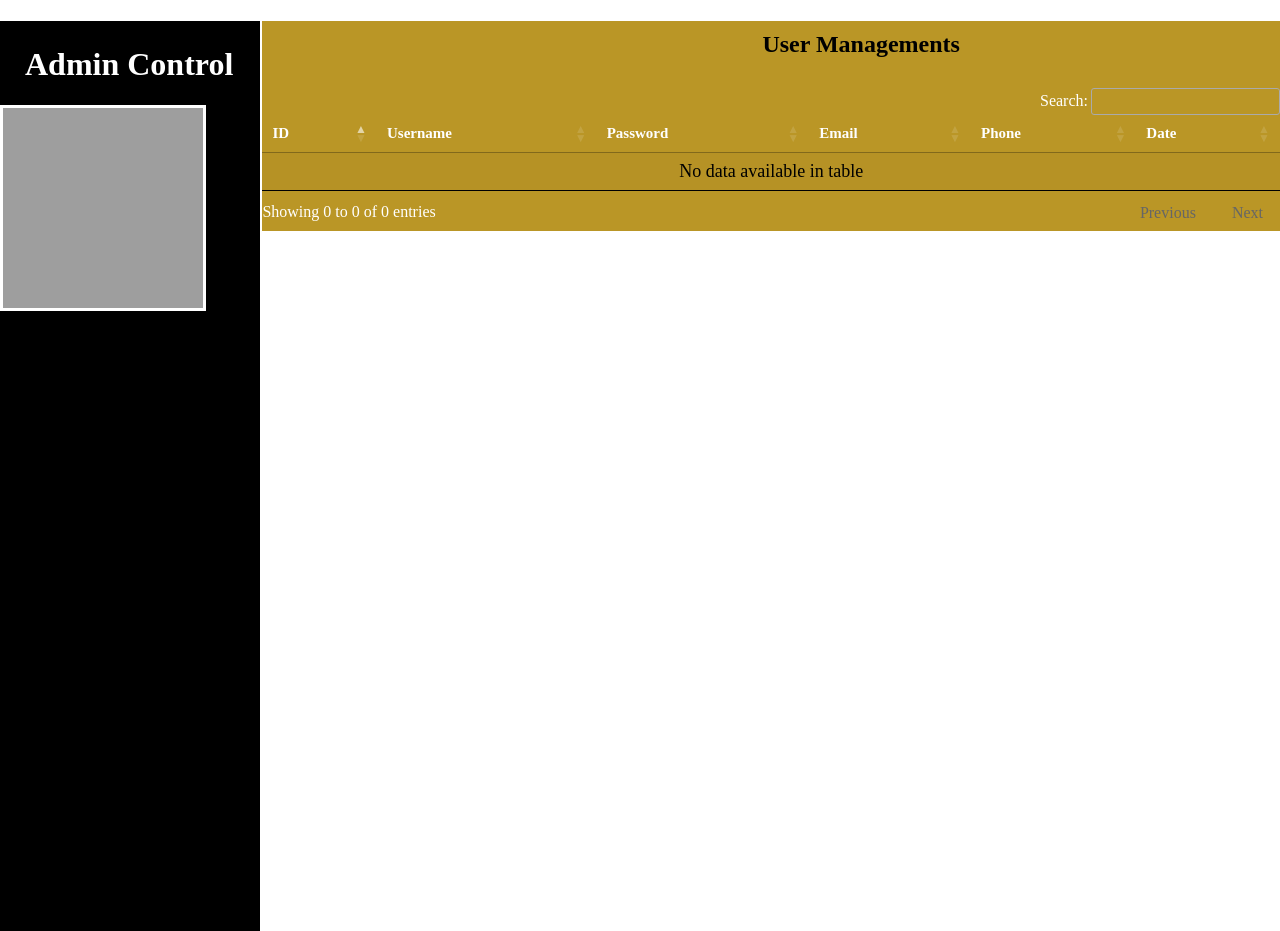
After one commit to Virendra1552/khoisan, a PHP site: the page made by application/views/Auth/adminpanel.php in a window 1280 px wide. The commit adds this page. Run offline with PHP 8.4, Linux system fonts and the light colour scheme; the template is opened without the code that fills it, so the values that code supplies are empty; some libraries are stand-ins or nearby versions; grey boxes are pictures that could not be loaded.

Commit message:
khoisan.io

```diff
--- a/application/config/routes.php
+++ b/application/config/routes.php
@@ -21,3 +21,5 @@ $route['loginvalue'] = 'LoginController/logvalue';
 // application/config/routes.php
 
 $route['record'] = 'LoginController/recorddata';
+
+$route['pannel'] = 'LoginController/userpanel';
--- /dev/null
+++ b/application/views/Auth/adminpanel.php
@@ -0,0 +1,160 @@
+<!DOCTYPE html>
+<html>
+
+<head>
+
+    <title>User Management</title>
+    <link rel="stylesheet" href="https://cdn.datatables.net/1.13.1/css/jquery.dataTables.min.css">
+    <link rel="stylesheet" href="https://cdn.datatables.net/buttons/2.3.2/css/buttons.dataTables.min.css">
+
+</head>
+
+<style>
+     body{
+        color: white;
+        margin: 0;
+        padding: 0;
+    }
+     .block1{
+
+        width: 20.3%;
+        height: 910px;
+        margin-right:20% ;
+        background-color: black;
+
+
+    }
+    .block2{
+        margin-left: 20.5%;
+        margin-top: -930px;
+        background-color: #ba9626;
+
+    }
+
+    tr,th{
+        color: white;
+    }
+    td{
+        font-size: larger;
+        /* font-family: 'Segoe UI', Tahoma, Geneva, Verdana, sans-serif; */
+    }
+    tr{
+        font-size: larger;
+        color:black;
+        font-size: 15px;
+        font-family: californiyafb;
+
+    }
+    .admin{
+        margin-left: 25px;
+        padding-top: 25px;
+
+    }
+    .report_heading{
+        color:black;
+        margin-left: 490px;;
+        padding:10px;
+
+    }
+    .bg
+    {
+        background-image:url("upload/khoisan-bg.jpg");
+        height:200px;
+        width: 200px;
+        border:solid white;
+        background-image:cover;
+
+    }
+
+</style>
+<?php
+$con = mysqli_connect("localhost", "root", "", "khoisan");
+if ($con) {
+    // echo 'success';                                                  //short connection file
+} else {
+    echo 'failed';
+}
+?>
+
+<body>
+    <div class="block1" >
+        <h1 class="admin">Admin Control</h1>
+           <div class="bg"></div>
+    </div>
+    <div class="block2">
+    <h2 class="report_heading">User Managements</h2>
+    <table id="example" class="display" style="width:100%; border-color:black;">
+        <thead>
+            <tr>
+                <th>ID</th>
+                <th>Username</th>
+                <th>Password</th>
+                <th>Email</th>
+                <th>Phone</th>
+                <th>Date</th>
+            </tr>
+        </thead>
+        <tbody>
+
+            <?php
+            // include('includes/dbconnection.php');
+            $showemps = "SELECT * FROM `register`";
+            $showempsrun = mysqli_query($con, $showemps);
+            while ($row = mysqli_fetch_array($showempsrun)) {
+                ?>
+                <tr>
+                    <td>
+                        <?php echo $row['sr_id']; ?>
+                    </td>
+                    <td>
+                        <?php echo $row['username']; ?>
+                    </td>
+                    <td>
+                        <?php echo $row['password']; ?>
+                    </td>
+                    <td>
+                        <?php echo $row['email']; ?>
+                    </td>
+                    <td>
+                        <?php echo $row['phone']; ?>
+                    </td>
+                    <td>
+                        <?php echo $row['date']; ?>
+                    </td>
+                </tr>
+            <?php } ?>
+
+        </tbody>
+
+    </table>
+
+    <script src="https://code.jquery.com/jquery-3.5.1.js"></script>
+    <script src="https://cdn.datatables.net/1.13.1/js/jquery.dataTables.min.js"></script>
+    <script src="https://cdn.datatables.net/buttons/2.3.2/js/dataTables.buttons.min.js"></script>
+    <script src="https://cdnjs.cloudflare.com/ajax/libs/jszip/3.1.3/jszip.min.js"></script>
+    <script src="https://cdnjs.cloudflare.com/ajax/libs/pdfmake/0.1.53/pdfmake.min.js"></script>
+    <script src="https://cdnjs.cloudflare.com/ajax/libs/pdfmake/0.1.53/vfs_fonts.js"></script>
+    <script src="https://cdn.datatables.net/buttons/2.3.2/js/buttons.html5.min.js"></script>
+
+    <script>
+        $(document).ready(function () {
+            $('#example').DataTable({
+                dom: 'Bfrtip',
+                buttons: [
+                    'copyHtml5',
+                    'excelHtml5',
+                    'csvHtml5',
+                    'pdfHtml5'
+                ]
+            });
+        });
+    </script>
+    </div>
+
+
+
+
+
+</body>
+
+</html>
--- a/application/views/frontend_template.php
+++ b/application/views/frontend_template.php
@@ -20,7 +20,9 @@
     <link href="https://unpkg.com/aos@2.3.1/dist/aos.css" rel="stylesheet">
     <link rel="manifest" href="manifest.webmanifest">
     <script src="https://code.jquery.com/jquery-3.6.0.min.js"></script>
-
+  <script>
+    base_url = '<?php echo base_url(); ?>'
+  </script>
 
     <style>
       .section-home{
--- a/css/style.css
+++ b/css/style.css
@@ -225,7 +225,9 @@ margin: .8rem 0px;
 		width: 100%;
 	}
 }
+/* Login Css Start */
 
+/* Login Css End */
 
 /*--------------------------------------------------------------
 # Disable aos animation delay on mobile devices
```
Also changed, not shown: application/controllers/LoginController.php (+8 -0 lines), application/views/Auth/Registration.php (+85 -44 lines), application/views/Auth/login.php (+29 -15 lines).
